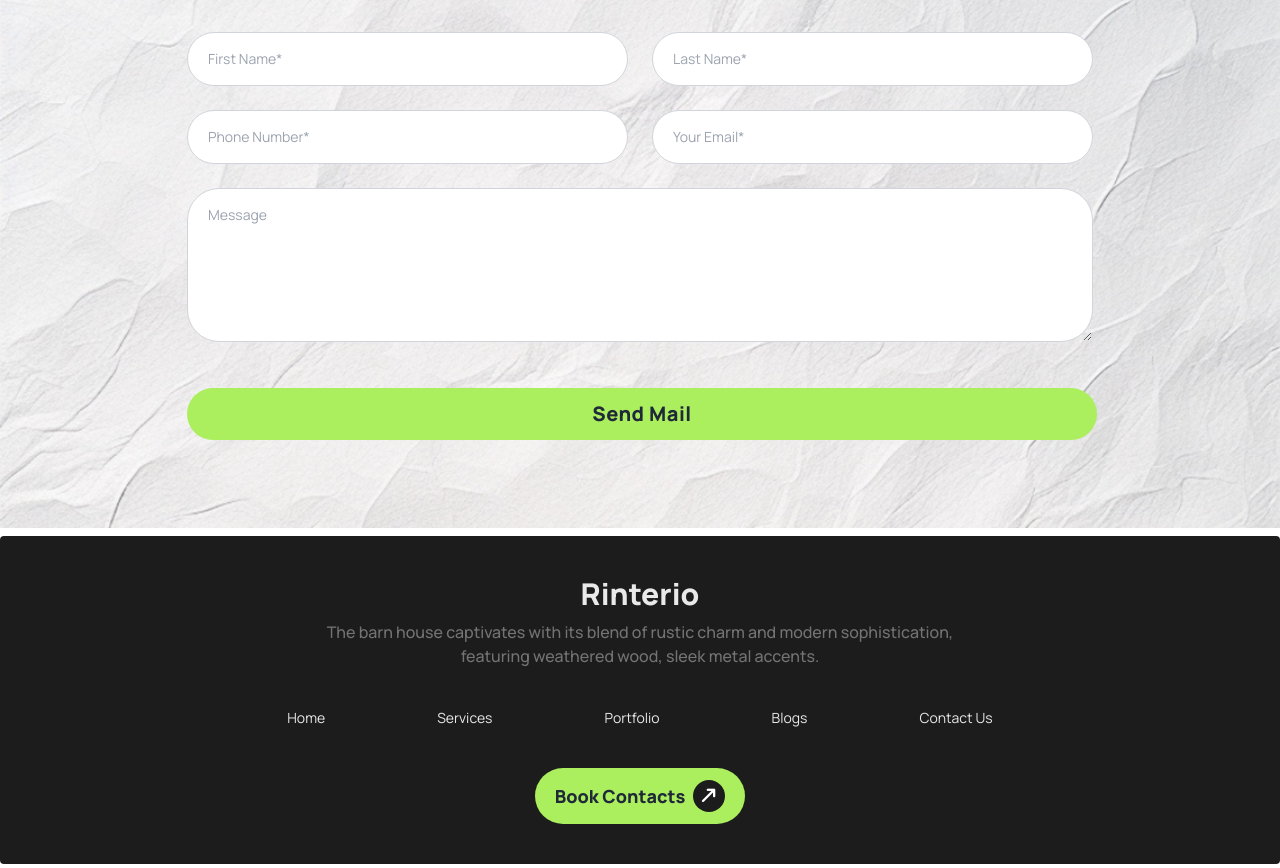
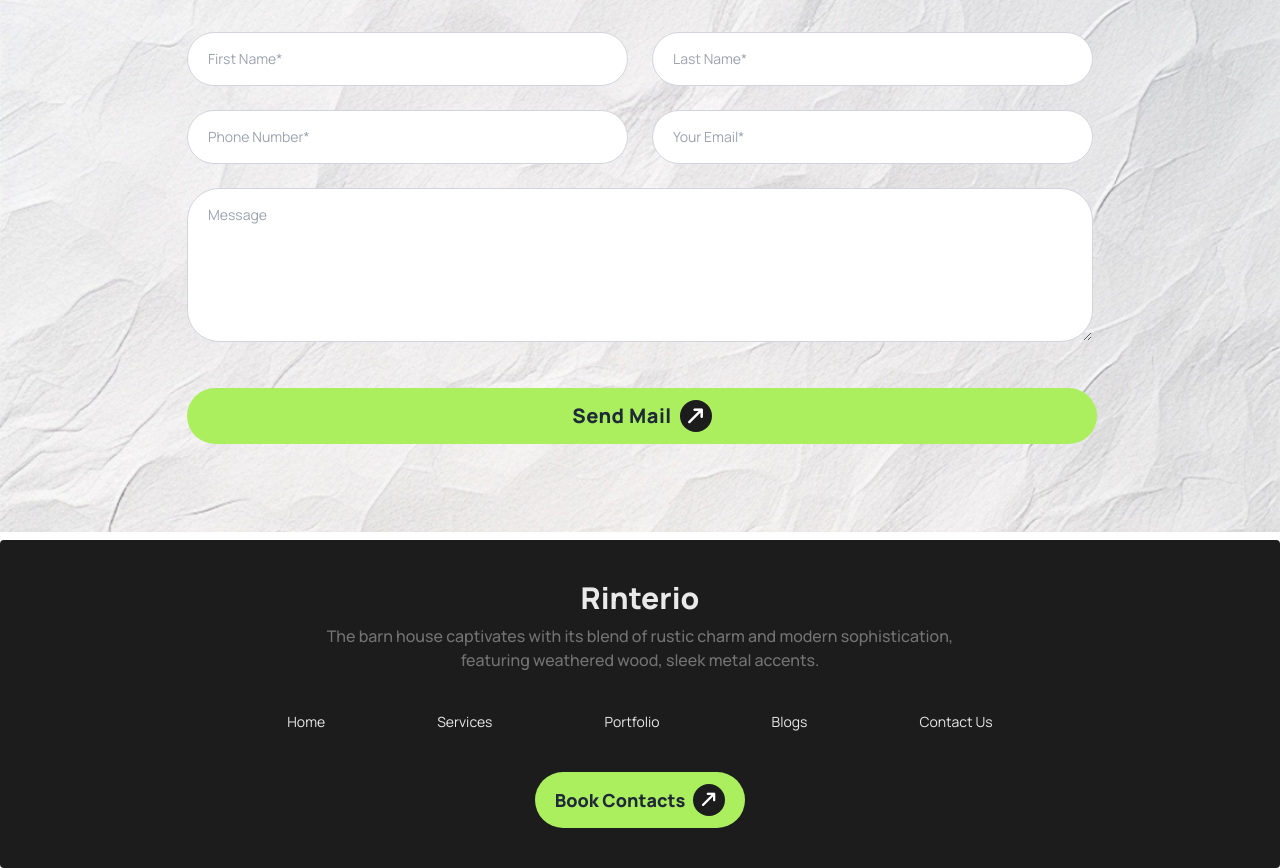
Before and after one commit to mdrony5134/Assingment_3_Rinterio, a plain HTML site: page index.html in a window 1280 px wide. Shown: the part 4483-5351 px from the top of the page. Drawn offline with nearby package versions, Linux system fonts and the light colour scheme; files that its build step writes are made by us from their sources.

Commit message:
revise and silly mistake fixed

```diff
--- a/index.html
+++ b/index.html
@@ -1058,9 +1058,14 @@
 
             <button
               type="button"
-              class="text-primary-color font-extrabold lg:w-[910px] bg-[#ABEF5F] tracking-wide rounded-[32px] text-xl px-4 py-3 mt-4"
+              class="text-primary-color flex justify-center items-center gap-2 font-extrabold lg:w-[910px] bg-[#ABEF5F] tracking-wide rounded-[32px] text-xl px-4 py-3 mt-4"
             >
               Send Mail
+              <div
+              class="w-8 h-8 bg-[#1C1C1C] rounded-full flex items-center justify-center -rotate-45 text-white"
+            >
+              <i class="fa-solid fa-arrow-right-long"></i>
+            </div>
             </button>
           </form>
         </div>
```
